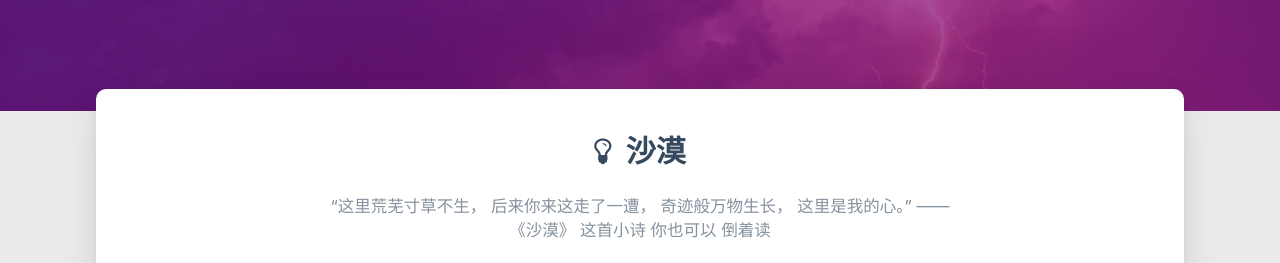
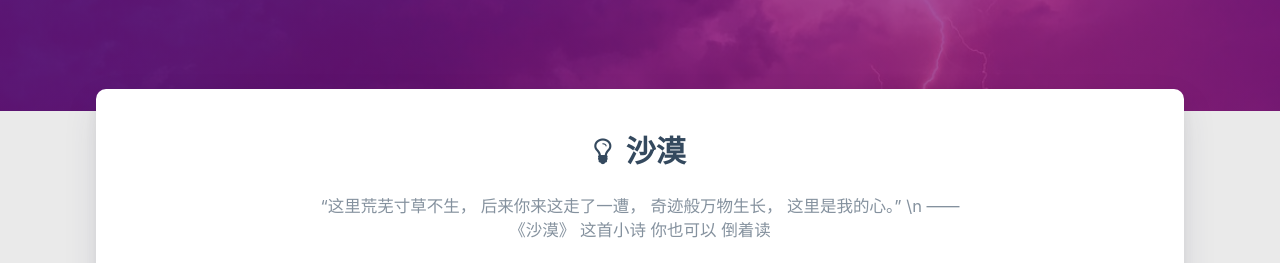
Before and after one commit to LuoJianxun/luojianxun.github.io, a plain HTML site: page index.html in a window 1280 px wide. Shown: the part 689-952 px from the top of the page. Drawn offline with Linux system fonts and the light colour scheme; some packages are replaced by stand-ins of ours; no server answers; a script that the page names is missing.

Commit message:
Site updated: 2019-07-16 13:11:40

```diff
--- a/index.html
+++ b/index.html
@@ -418,7 +418,7 @@ $(function () {
 
     <div class="row">
         <div class="col l8 offset-l2 m10 offset-m1 s10 offset-s1 center-align text">
-            “这里荒芜寸草不生， 后来你来这走了一遭， 奇迹般万物生长， 这里是我的心。”          ——《沙漠》 这首小诗 你也可以 倒着读
+            “这里荒芜寸草不生， 后来你来这走了一遭， 奇迹般万物生长， 这里是我的心。” \n ——《沙漠》 这首小诗 你也可以 倒着读
         </div>
     </div>
 </div>
```
